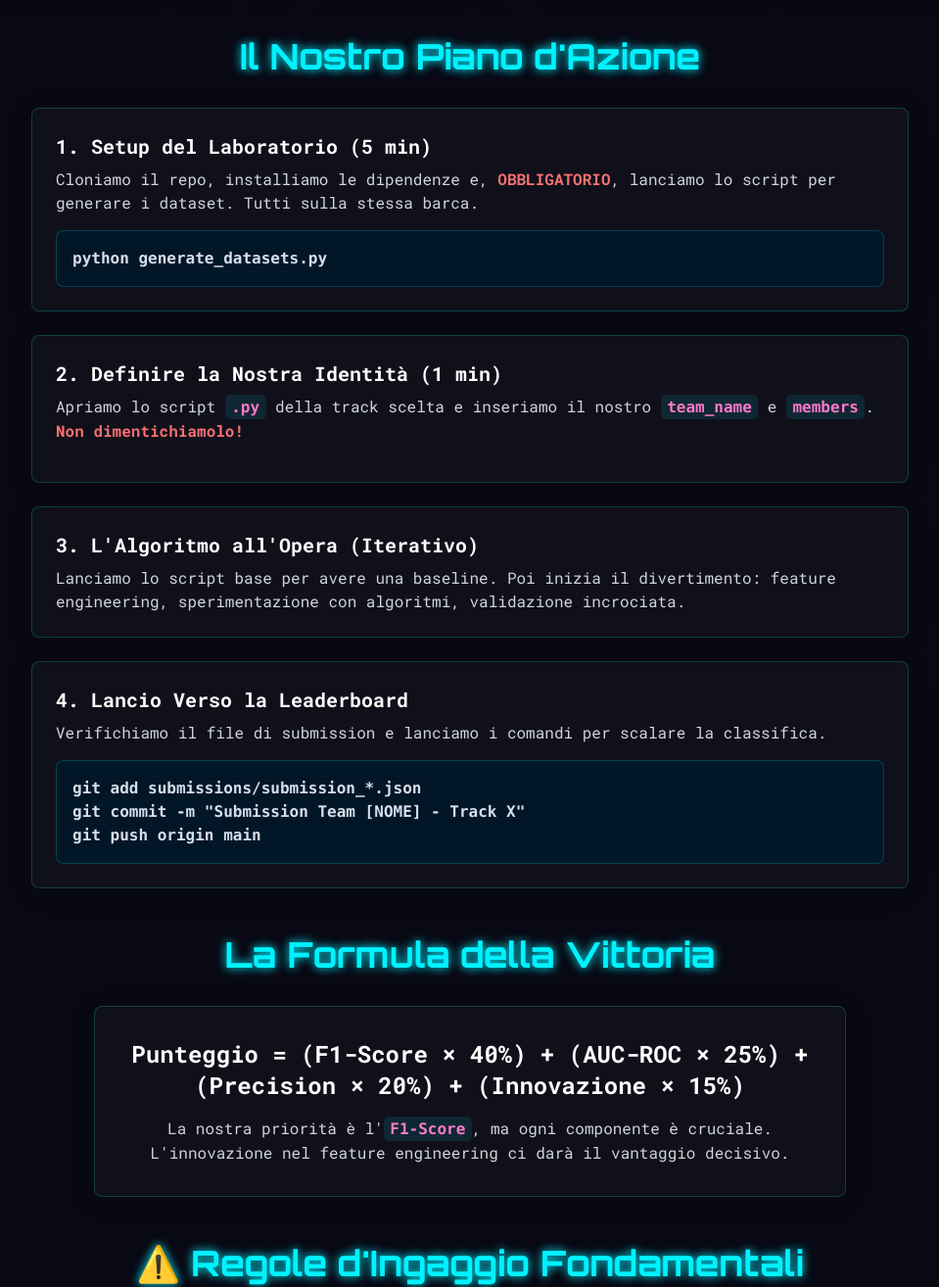
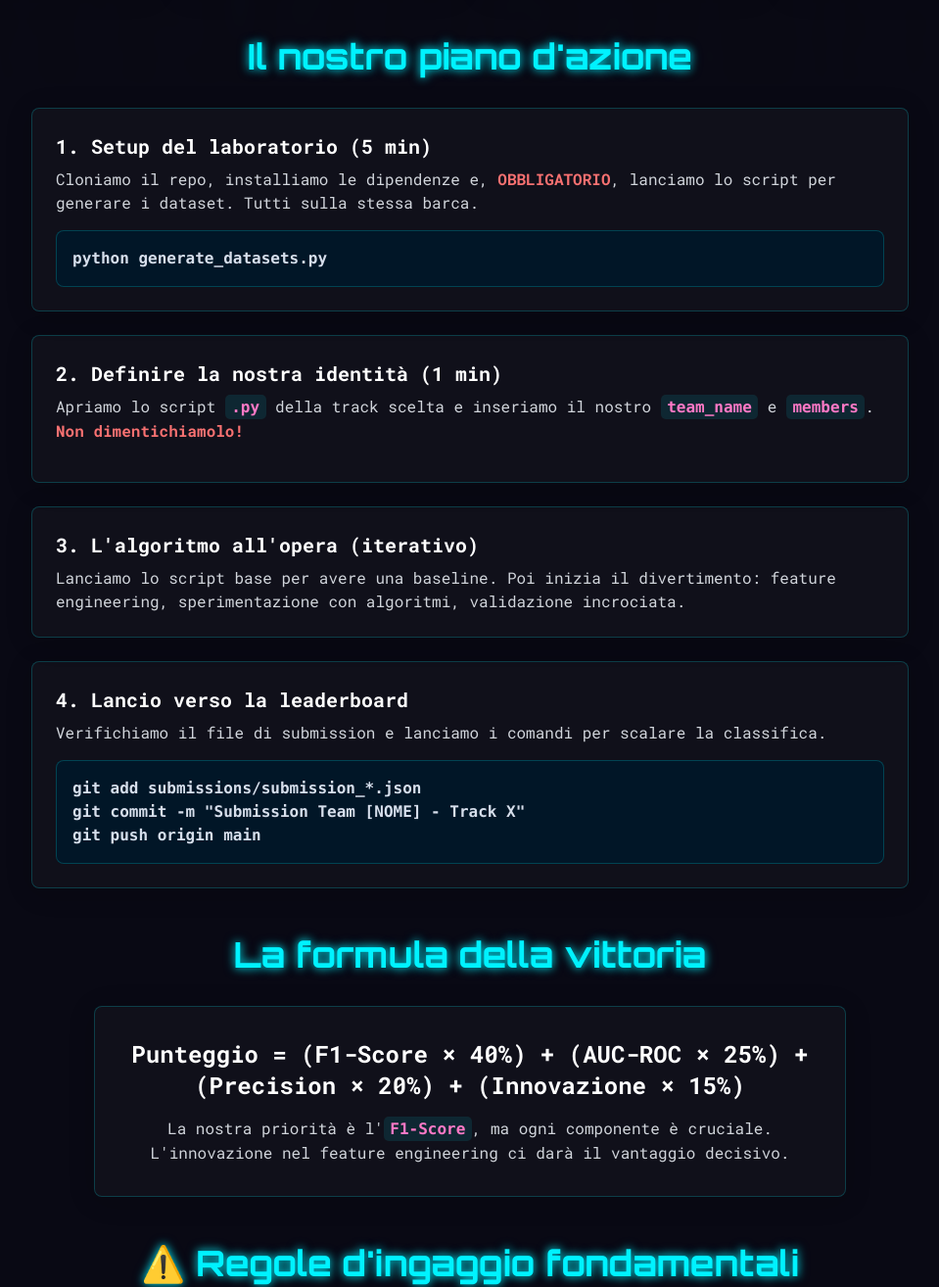
Before and after one commit to AnastasiaBrinati/Hackaton_AnomalyDetection, a plain HTML site: page Anomaly Detection/index.html in a window 1280 px wide. Shown: the part 720-2034 px from the top of the page at 98% size, without its empty margins (160-1119 px from the left). Drawn offline with nearby package versions, Linux system fonts and the light colour scheme.

Commit message:
Update index.html

```diff
--- a/Anomaly Detection/index.html
+++ b/Anomaly Detection/index.html
@@ -100,7 +100,7 @@
             </header>
 
             <section id="battlefields" class="my-12">
-                <h2 class="text-3xl md:text-4xl font-bold text-center mb-8">I Nostri Campi di Battaglia: Le 4 Track</h2>
+                <h2 class="text-3xl md:text-4xl font-bold text-center mb-8">I nostri campi di battaglia: le 4 track</h2>
                 <div class="grid grid-cols-1 md:grid-cols-2 lg:grid-cols-4 gap-6">
                     <!-- Track 1 -->
                     <div class="card p-6 rounded-lg text-center">
@@ -130,23 +130,23 @@
             </section>
 
             <section id="action-plan" class="my-12">
-                <h2 class="text-3xl md:text-4xl font-bold text-center mb-8">Il Nostro Piano d'Azione</h2>
+                <h2 class="text-3xl md:text-4xl font-bold text-center mb-8">Il nostro piano d'azione</h2>
                 <div class="max-w-4xl mx-auto space-y-6">
                     <div class="card p-6 rounded-lg">
-                        <h3 class="text-xl font-bold text-white mb-2">1. Setup del Laboratorio (5 min)</h3>
+                        <h3 class="text-xl font-bold text-white mb-2">1. Setup del laboratorio (5 min)</h3>
                         <p class="text-gray-300 mb-4">Cloniamo il repo, installiamo le dipendenze e, <span class="text-red-400 font-bold">OBBLIGATORIO</span>, lanciamo lo script per generare i dataset. Tutti sulla stessa barca.</p>
                         <pre><code>python generate_datasets.py</code></pre>
                     </div>
                     <div class="card p-6 rounded-lg">
-                        <h3 class="text-xl font-bold text-white mb-2">2. Definire la Nostra Identità (1 min)</h3>
+                        <h3 class="text-xl font-bold text-white mb-2">2. Definire la nostra identità (1 min)</h3>
                         <p class="text-gray-300 mb-4">Apriamo lo script <code>.py</code> della track scelta e inseriamo il nostro <code>team_name</code> e <code>members</code>. <span class="text-red-400 font-bold">Non dimentichiamolo!</span></p>
                     </div>
                     <div class="card p-6 rounded-lg">
-                        <h3 class="text-xl font-bold text-white mb-2">3. L'Algoritmo all'Opera (Iterativo)</h3>
+                        <h3 class="text-xl font-bold text-white mb-2">3. L'algoritmo all'opera (iterativo)</h3>
                         <p class="text-gray-300">Lanciamo lo script base per avere una baseline. Poi inizia il divertimento: feature engineering, sperimentazione con algoritmi, validazione incrociata.</p>
                     </div>
                     <div class="card p-6 rounded-lg">
-                        <h3 class="text-xl font-bold text-white mb-2">4. Lancio Verso la Leaderboard</h3>
+                        <h3 class="text-xl font-bold text-white mb-2">4. Lancio verso la leaderboard</h3>
                         <p class="text-gray-300 mb-4">Verifichiamo il file di submission e lanciamo i comandi per scalare la classifica.</p>
                         <pre><code>git add submissions/submission_*.json
 git commit -m "Submission Team [NOME] - Track X"
@@ -156,7 +156,7 @@ git push origin main</code></pre>
             </section>
 
             <section id="victory-formula" class="my-12">
-                <h2 class="text-3xl md:text-4xl font-bold text-center mb-8">La Formula della Vittoria</h2>
+                <h2 class="text-3xl md:text-4xl font-bold text-center mb-8">La formula della vittoria</h2>
                 <div class="card max-w-3xl mx-auto p-8 rounded-lg text-center">
                     <p class="text-lg md:text-2xl font-bold text-white mb-4">
                         Punteggio = (F1-Score × 40%) + (AUC-ROC × 25%) + (Precision × 20%) + (Innovazione × 15%)
@@ -166,7 +166,7 @@ git push origin main</code></pre>
             </section>
 
             <section id="rules" class="my-12">
-                 <h2 class="text-3xl md:text-4xl font-bold text-center mb-8">⚠️ Regole d'Ingaggio Fondamentali</h2>
+                 <h2 class="text-3xl md:text-4xl font-bold text-center mb-8">⚠️ Regole d'ingaggio fondamentali</h2>
                  <div class="max-w-3xl mx-auto space-y-4 text-lg">
                     <p class="card p-4 rounded-lg"><span class="text-red-500 mr-2">❌</span> <strong>NON</strong> usare i dati di test per l'addestramento. È barare.</p>
                     <p class="card p-4 rounded-lg"><span class="text-yellow-500 mr-2">❗</span> <strong>ASSICURARSI</strong> che le predizioni coprano tutto il test set.</p>
```
